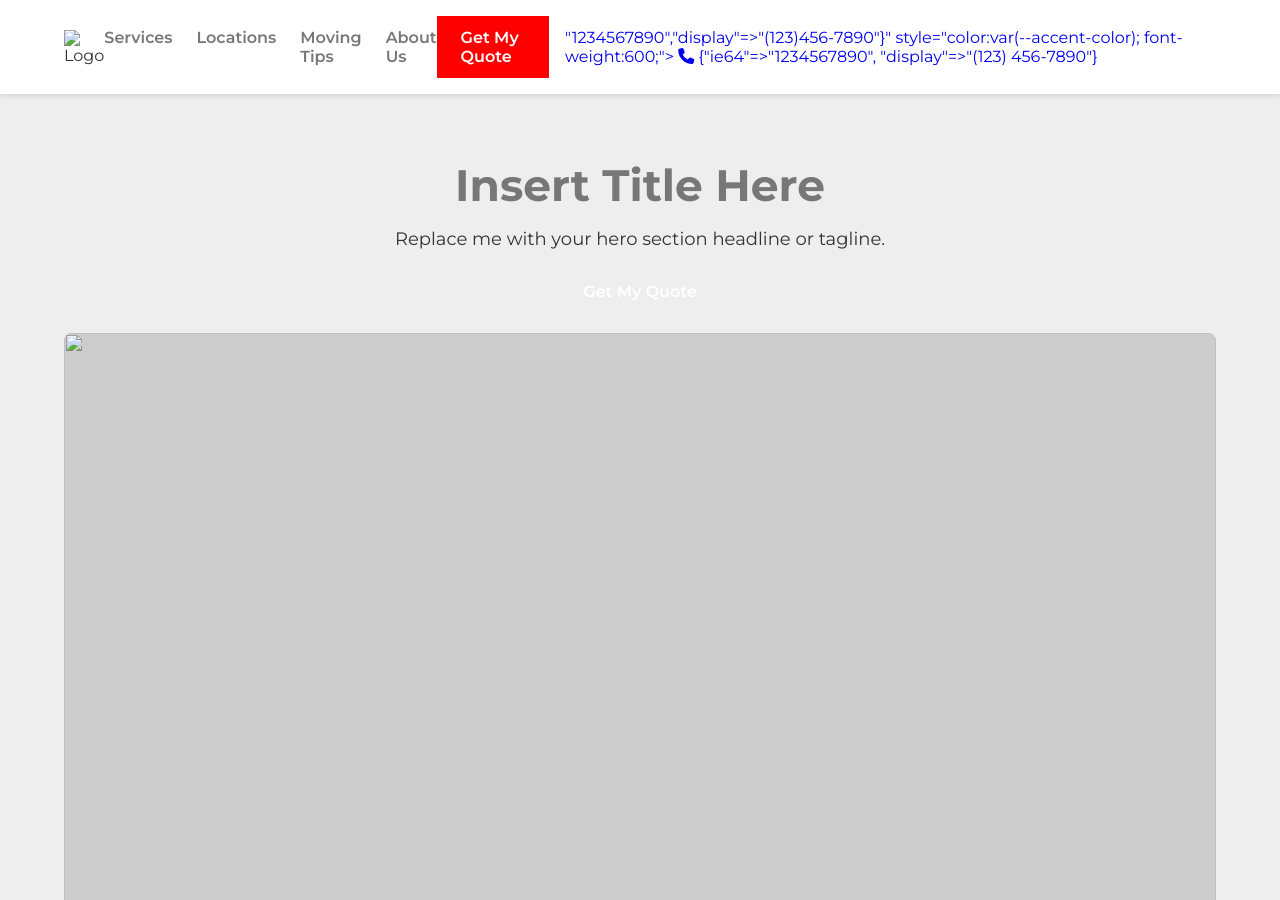
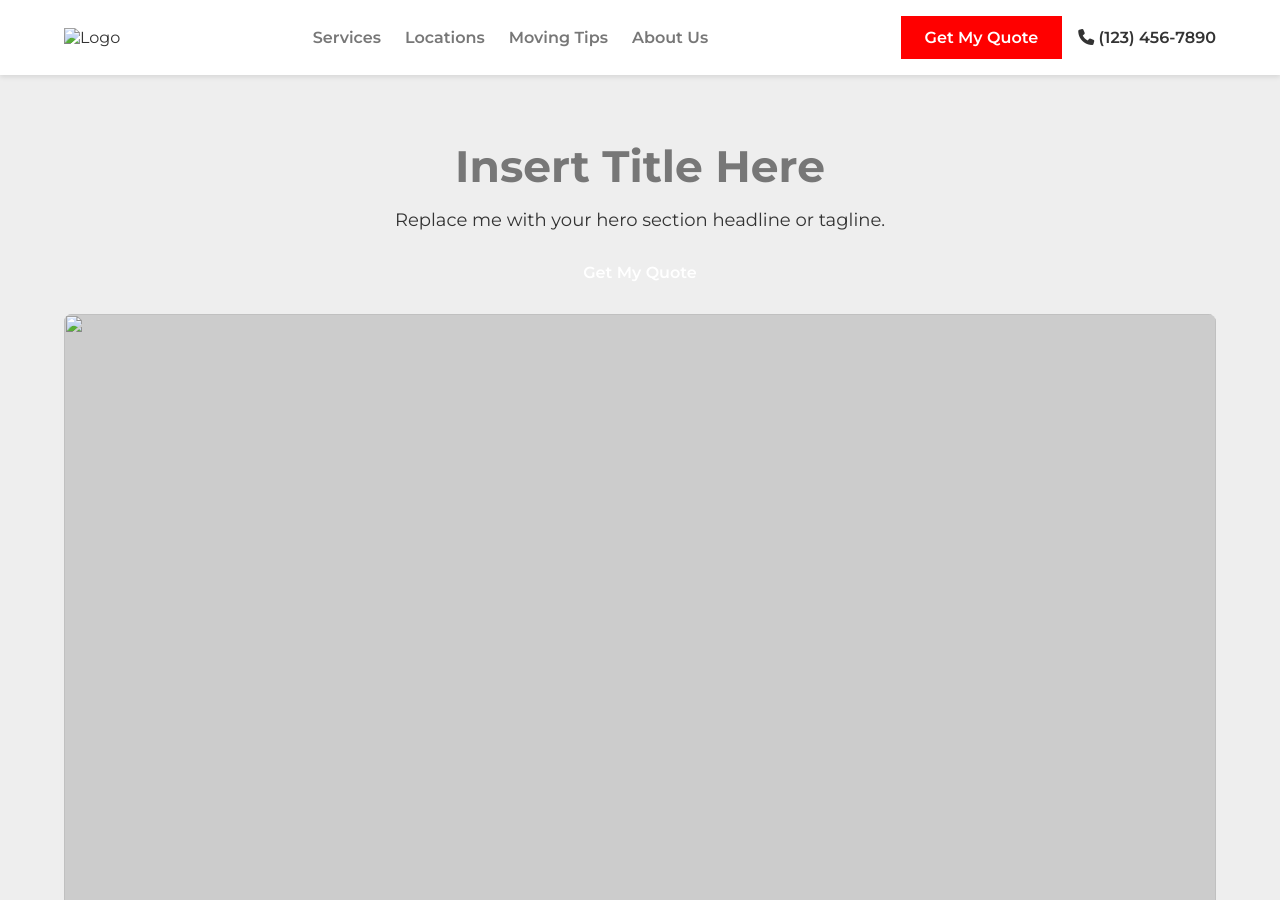
Before and after one commit to transamericanlogisticsgroup/brand-website-template, a Jekyll site: the page built from index.html, in a window 1280 px wide and 900 px high. Built offline with Jekyll 4.4.1, drawn with Linux system fonts in a browser that asks for light colours.

Commit message:
Update nav.html

```diff
--- a/_includes/nav.html
+++ b/_includes/nav.html
@@ -9,8 +9,8 @@
       </ul>
       <div class="actions">
         <a href="#quote" class="btn btn-red">Get My Quote</a>
-        <a href="tel:{{ site.phone | remove: ' ' }}" style="color:var(--accent-color); font-weight:600;">
-          <i class="fas fa-phone"></i> {{ site.phone }}
+        <a href="tel:{{ site.phone.ie64 | remove: ' ' }}" style="color:var(--accent-color); font-weight:600;">
+          <i class="fas fa-phone"></i> {{ site.phone.display }}
         </a>
       </div>
     </div>
```
